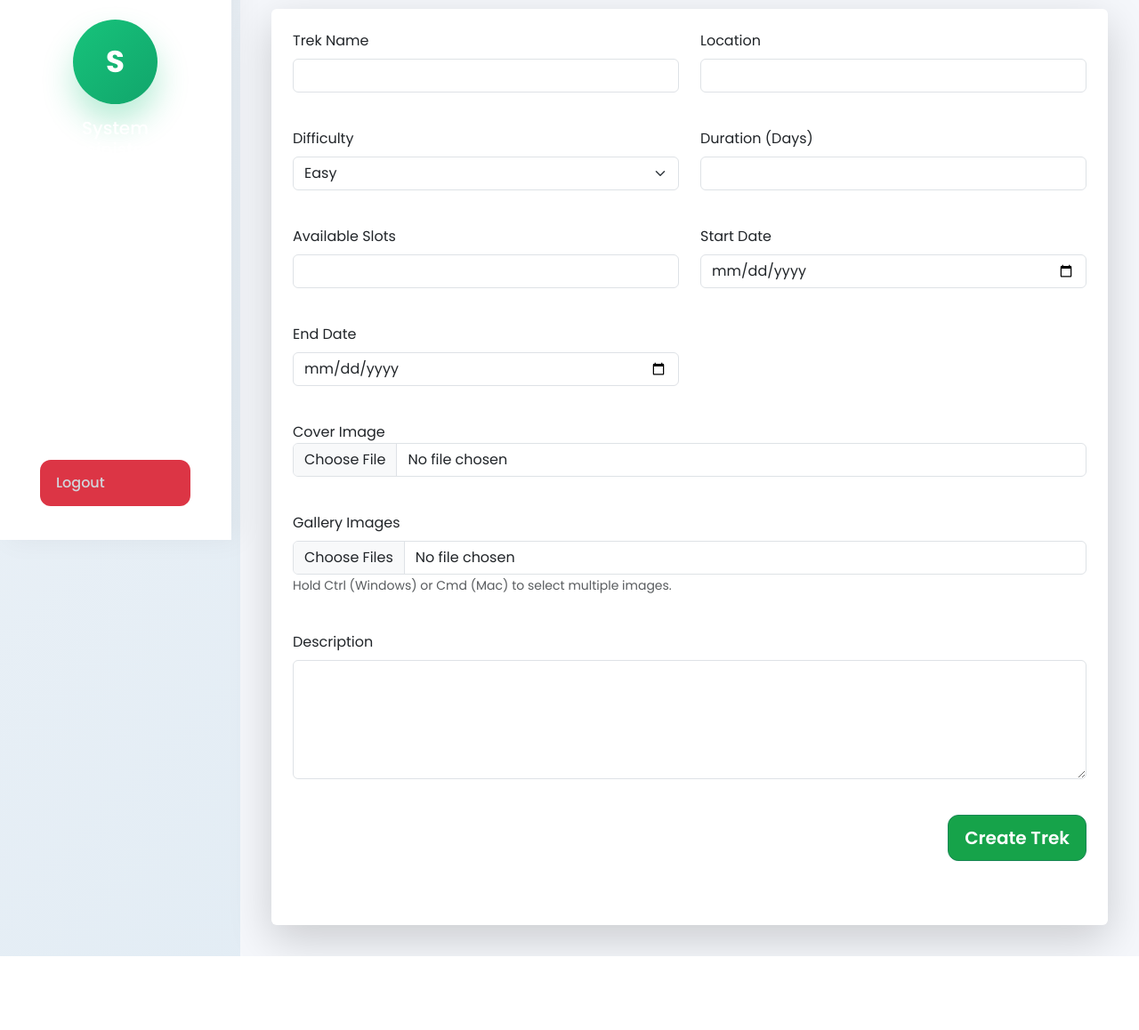
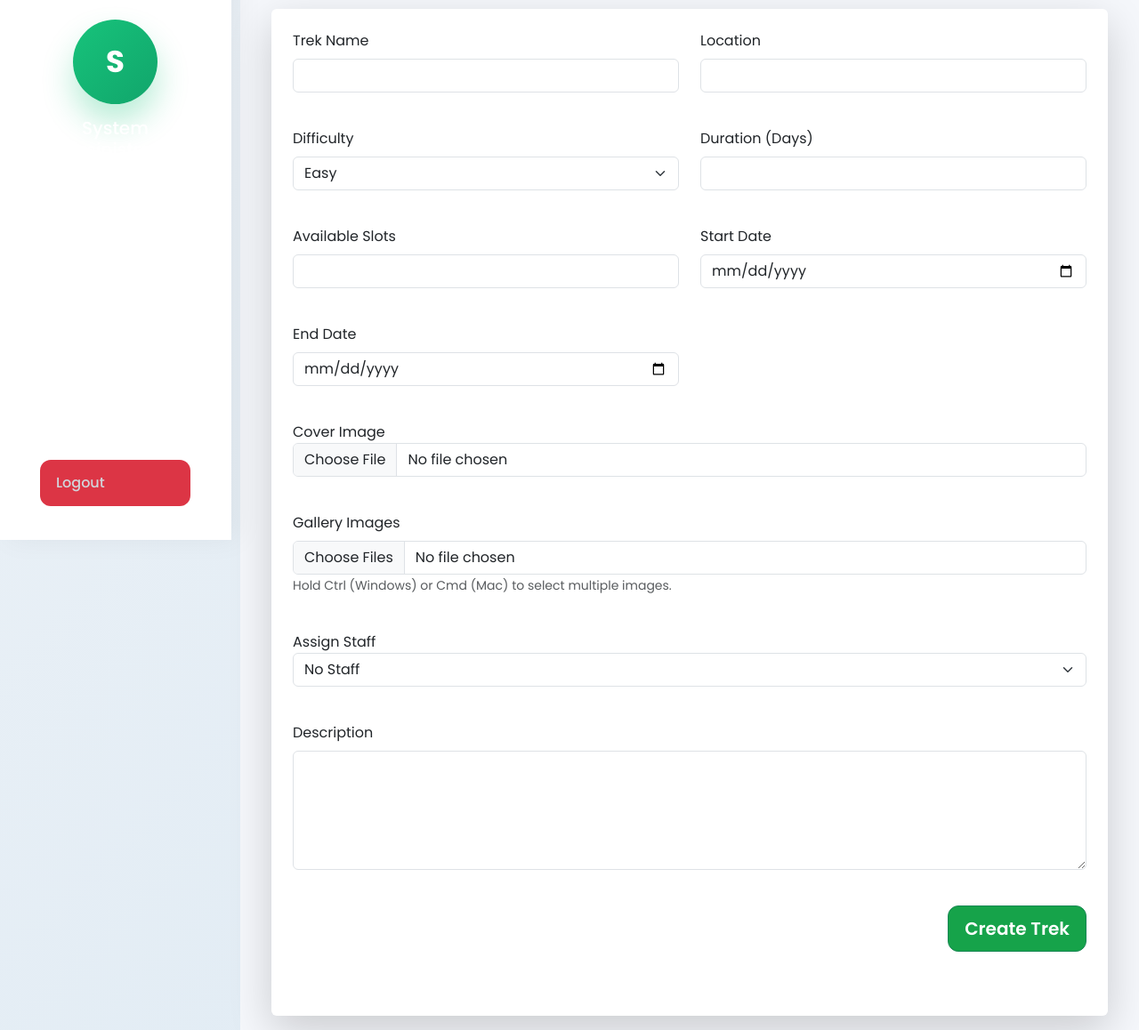
Before and after one commit to Sheetal-cell/TrailSync, a Flask app: page /admin/treks/create in a window 1280 px wide. Shown: the part 193-1351 px from the top of the page at 89% size. Before the commit the page ends 1268 px from the top, so only its background shows below. Run offline with Flask 3, Linux system fonts and the light colour scheme; a user stored in the database is signed in; some libraries are stand-ins or nearby versions.

Commit message:
added staff allocation for treks

```diff
--- a/app/admin/forms.py
+++ b/app/admin/forms.py
@@ -13,6 +13,8 @@ from flask_wtf.file import (
     MultipleFileField,
     FileAllowed
 )
+
+from app.models import User
 
 
 class TrekForm(FlaskForm):
@@ -76,6 +78,11 @@ class TrekForm(FlaskForm):
         ]
     )
 
+    assigned_staff = SelectField(
+        "Assign Staff",
+        coerce=int
+    )
+
     description = TextAreaField(
         "Description"
     )
--- a/app/admin/routes.py
+++ b/app/admin/routes.py
@@ -2,6 +2,7 @@ from flask import (
     render_template,
     redirect,
     url_for,
+    request,
     flash
 )
 from flask_login import login_required, current_user
@@ -63,6 +64,19 @@ def create_trek():
         return "Unauthorized", 403
 
     form = TrekForm()
+    staff = User.query.filter_by(
+        role="STAFF",
+        status="APPROVED"
+    ).all()
+
+    form.assigned_staff.choices = [
+        (0, "No Staff")
+    ]
+
+    form.assigned_staff.choices += [
+        (s.id, s.full_name)
+        for s in staff
+    ]
 
     if form.validate_on_submit():
 
@@ -94,6 +108,11 @@ def create_trek():
             end_date=form.end_date.data,
             description=form.description.data,
             status="OPEN",
+            assigned_staff_id=(
+                form.assigned_staff.data
+                if form.assigned_staff.data != 0
+                else None
+            ),
 
             image=cover_image
 
@@ -185,10 +204,41 @@ def edit_trek(trek_id):
     trek = Trek.query.get_or_404(trek_id)
 
     form = TrekForm(obj=trek)
+    staff = User.query.filter_by(
+        role="STAFF",
+        status="APPROVED"
+    ).all()
+
+    form.assigned_staff.choices = [
+        (0, "No Staff")
+    ]
+
+    form.assigned_staff.choices += [
+        (s.id, s.full_name)
+        for s in staff
+    ]
+
+    if request.method == "GET":
+        form.assigned_staff.data = (
+            trek.assigned_staff_id or 0
+        )
 
     if form.validate_on_submit():
 
-        form.populate_obj(trek)
+        trek.trek_name = form.trek_name.data
+        trek.location = form.location.data
+        trek.difficulty = form.difficulty.data
+        trek.duration = form.duration.data
+        trek.available_slots = form.available_slots.data
+        trek.start_date = form.start_date.data
+        trek.end_date = form.end_date.data
+        trek.description = form.description.data
+
+        trek.assigned_staff_id = (
+            form.assigned_staff.data
+            if form.assigned_staff.data != 0
+            else None
+        )
 
         db.session.commit()
 
--- a/app/templates/admin/create_trek.html
+++ b/app/templates/admin/create_trek.html
@@ -70,6 +70,16 @@ Create Trek
 
 </div>
 
+<div class="mb-3">
+
+{{ form.assigned_staff.label }}
+
+{{ form.assigned_staff(
+class="form-select"
+) }}
+
+</div>
+
 <div class="col-12 mb-3">
 {{ form.description.label(class="form-label") }}
 {{ form.description(class="form-control", rows=5) }}
```
